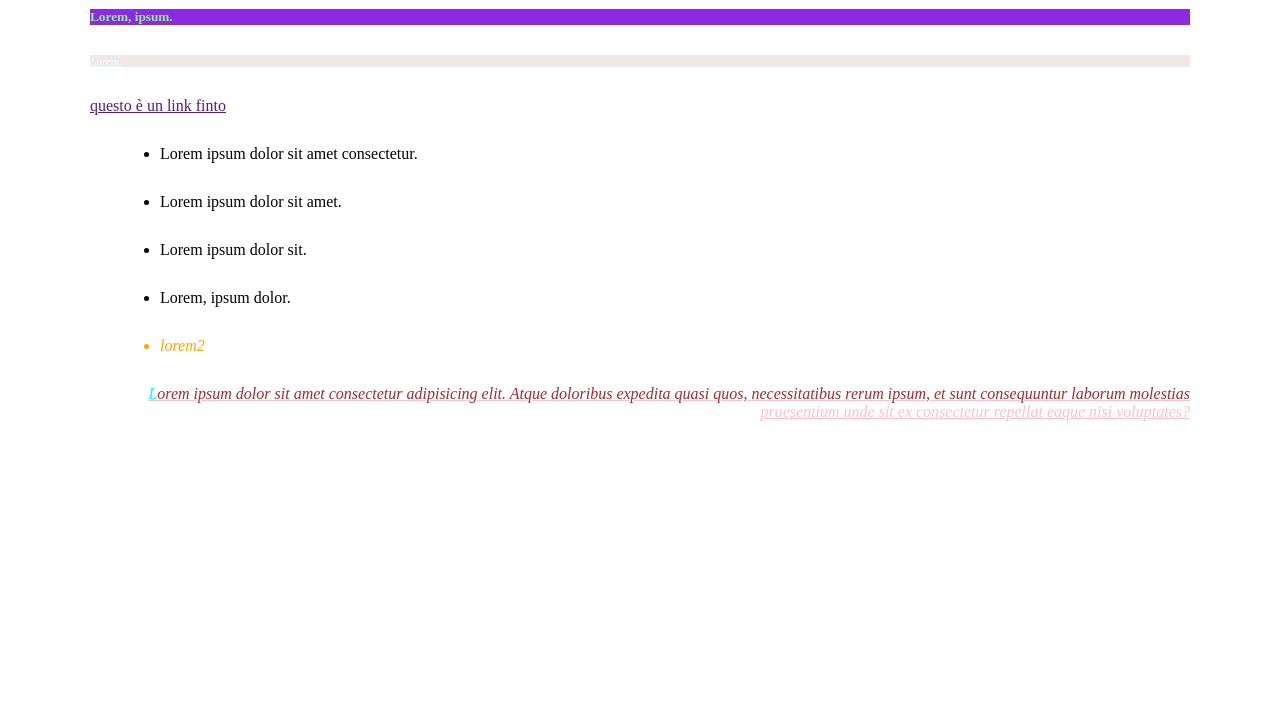
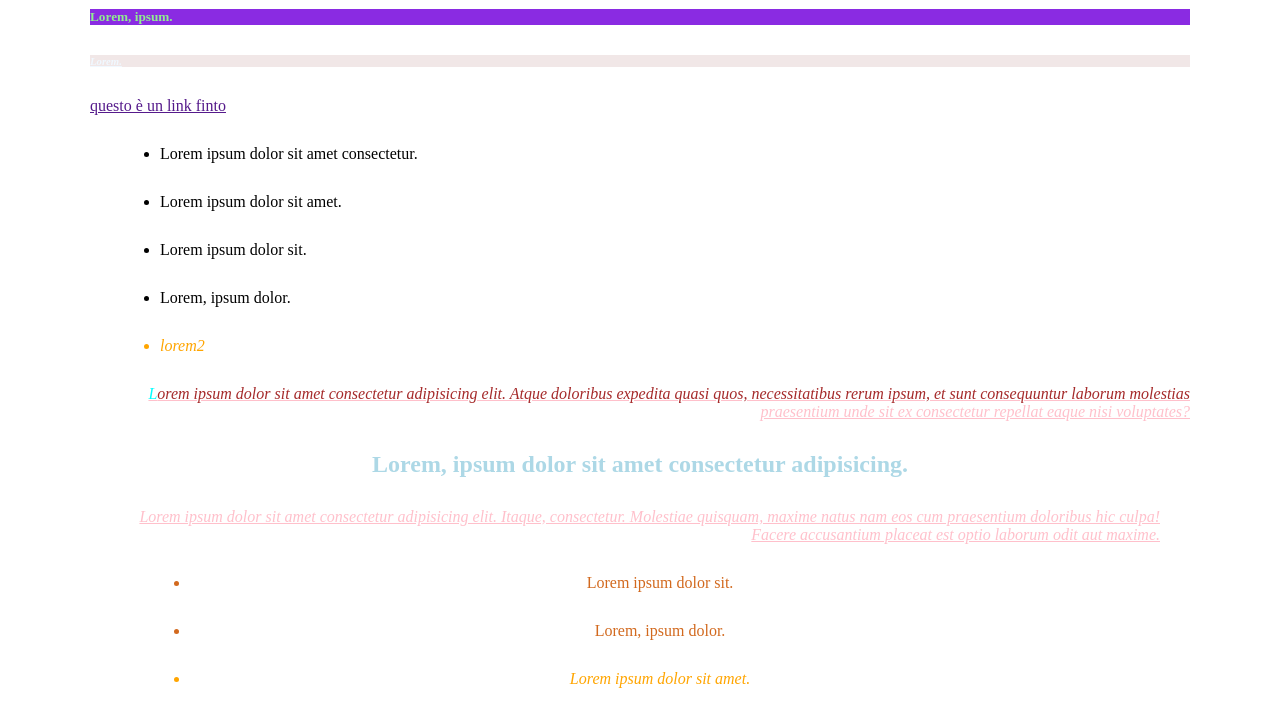
Before and after one commit to sabrinabarzoni/miaesercizi, a plain HTML site: page index5.html in a window 1280 px wide. Shown: the part 354-1078 px from the top of the page. Before the commit the page ends 835 px from the top, so only its background shows below. Drawn offline with Linux system fonts and the light colour scheme.

Commit message:
fix color

```diff
--- a/index5.html
+++ b/index5.html
@@ -31,6 +31,18 @@
         quasi quos, necessitatibus rerum ipsum, et sunt consequuntur laborum molestias praesentium unde sit ex
         consectetur repellat eaque nisi voluptates?</p>
 
+    <div id="alignement_color">
+        <h2>Lorem, ipsum dolor sit amet consectetur adipisicing.</h2>
+        <p>Lorem ipsum dolor sit amet consectetur adipisicing elit. Itaque, consectetur. Molestiae quisquam, maxime
+            natus nam eos cum praesentium doloribus hic culpa! Facere accusantium placeat est optio laborum odit aut
+            maxime.</p>
+        <ul>
+            <li>Lorem ipsum dolor sit.</li>
+            <li>Lorem, ipsum dolor.</li>
+            <li>Lorem ipsum dolor sit amet.</li>
+        </ul>
+    </div>
+
 </body>
 
 </html>
--- a/style.css
+++ b/style.css
@@ -92,3 +92,10 @@ color: aqua;
 #color__i::first-line{
     color: brown;
 }
+
+
+
+#alignement_color {
+    color: chocolate;
+    text-align: center;
+}
```
